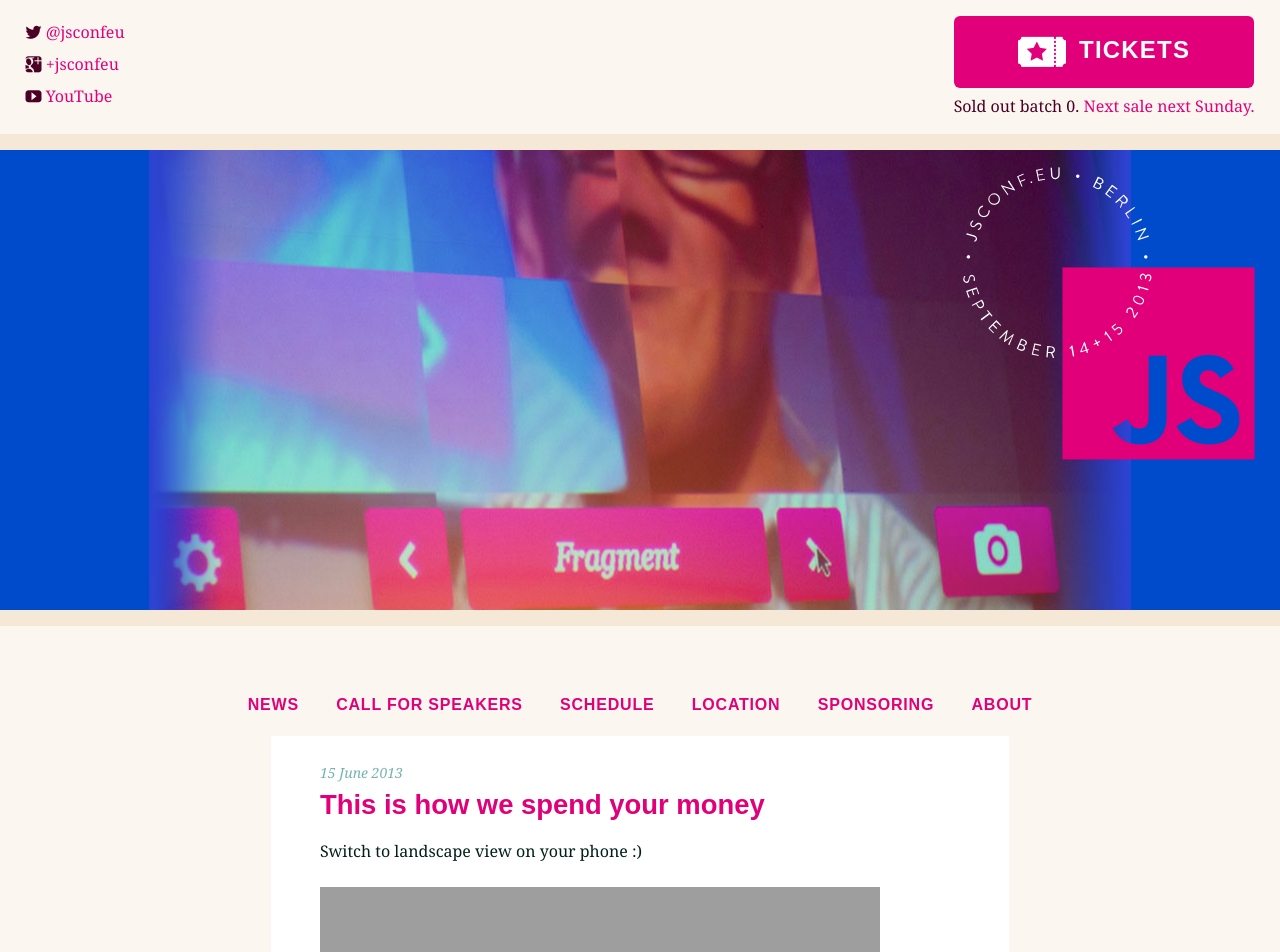
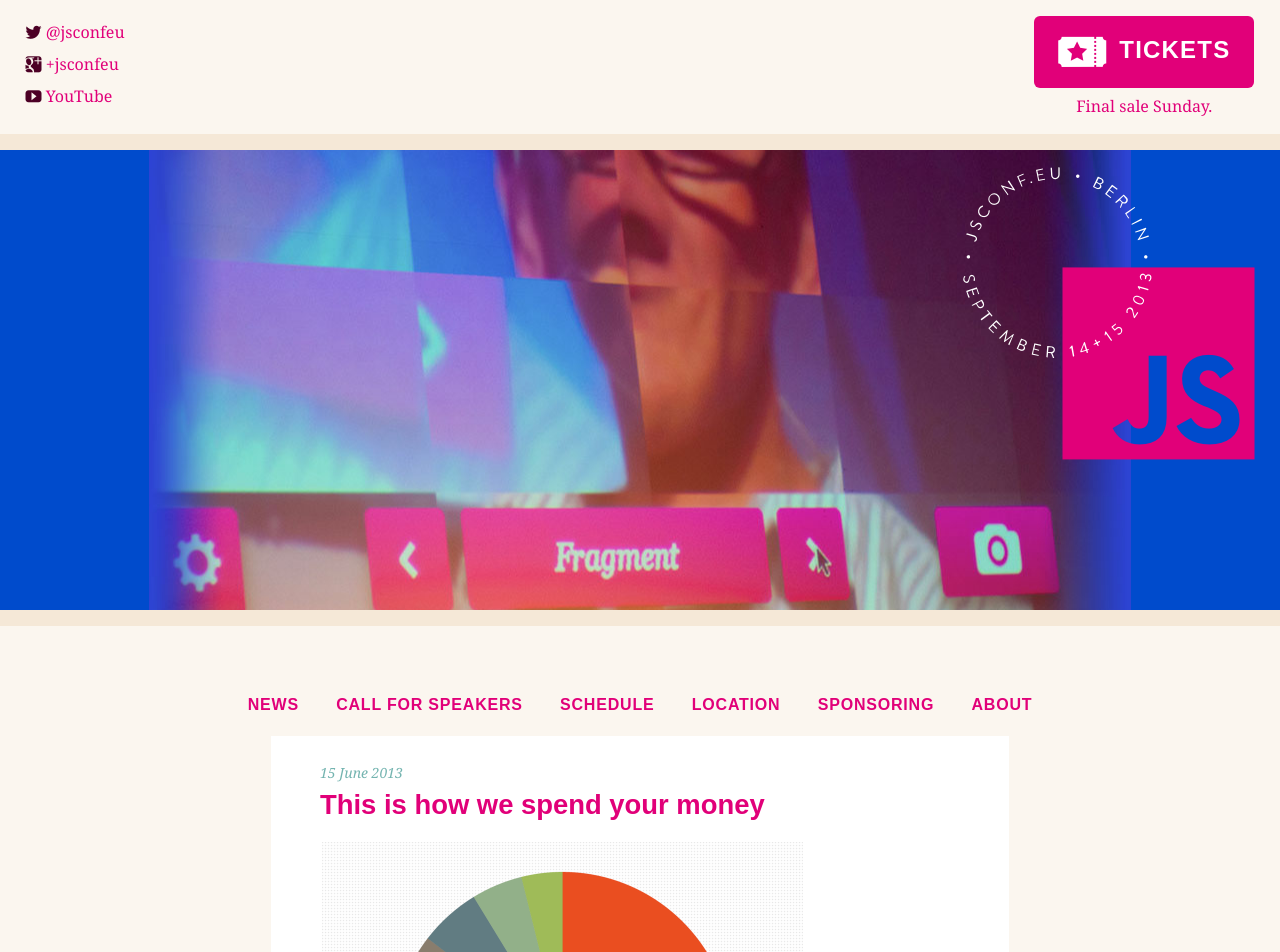
Before and after one commit to jsconf/2013.jsconf.eu, a Jekyll site: the page built from _posts/2013-06-15-how-we-spend-your-money.md, in a window 1280 px wide and 1400 px high. Shown: the top 952 px of the window. Built offline with Jekyll 4.4.1, drawn with Linux system fonts in a browser that asks for light colours; nearby versions of some CDN libraries; comment, search, counter and statistics services are not loaded; some of the changed text lies outside the part shown; grey boxes are pictures that could not be loaded.

Commit message:
Make homepage shorter and easier to scan

```diff
--- a/_layouts/default.html
+++ b/_layouts/default.html
@@ -54,7 +54,7 @@
           <div class="tickets tickets_on">
             <a class="button" href="/news/2013/06/10/ticket-sale-schedule.html"><span class="ico-ticket" aria-hidden="true"></span>Tickets</a>
             <p class="ticket_info">
-              Sold out batch 0. <a href="/news/2013/06/10/ticket-sale-schedule.html">Next sale next Sunday.</a>
+              <a href="/news/2013/06/10/ticket-sale-schedule.html">Final sale Sunday.</a>
             </p>
           </div>
 
--- a/_posts/2013-06-15-how-we-spend-your-money.md
+++ b/_posts/2013-06-15-how-we-spend-your-money.md
@@ -7,7 +7,7 @@ tags: news
 
 {% include header.md %}
 
-Switch to landscape view on your phone :)
-
-<iframe class="zoo" src="//infogr.am/A-JSConf-EU-Ticket" width="560" height="3707" scrolling="no" frameborder="0" style="border:none;">
-</iframe>
+<a href="http://jsbin.com/awixot/1/quiet">
+  <img src="/img/infographic.png" width="487" height="408" /><br />
+  Click here to view infographic.
+</a>
```
Also changed, not shown: _posts/2013-06-10-ticket-sale-schedule.md (+2 -2 lines), img/infographic.png (added).
